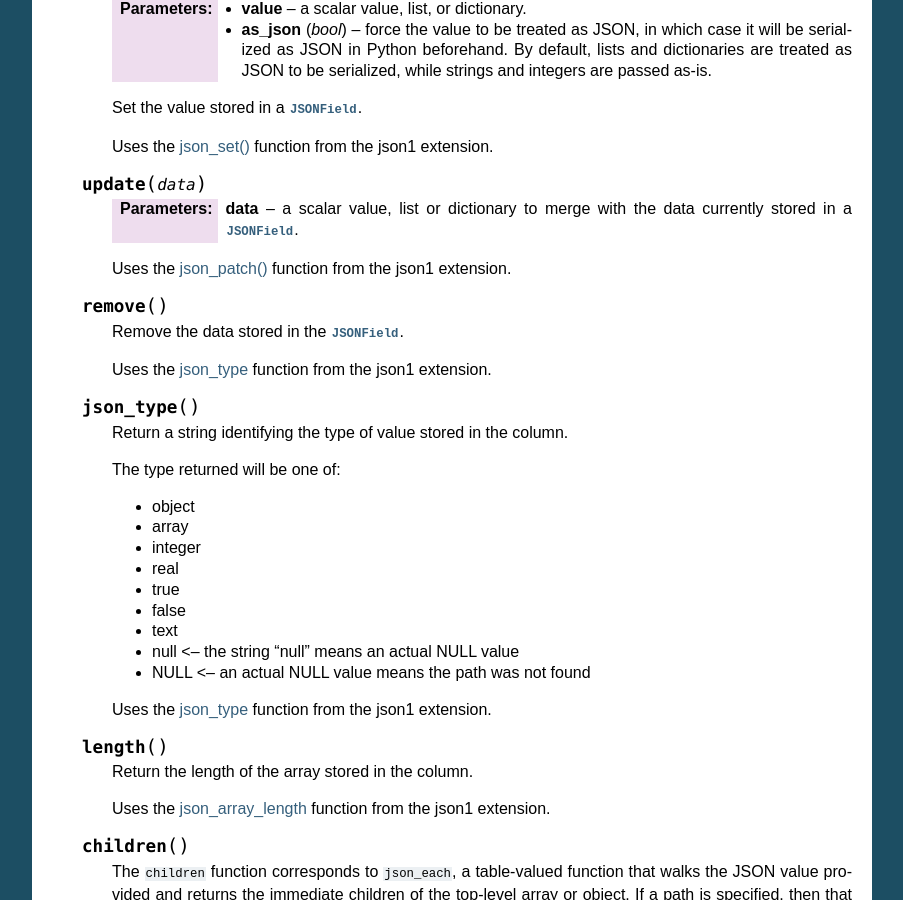
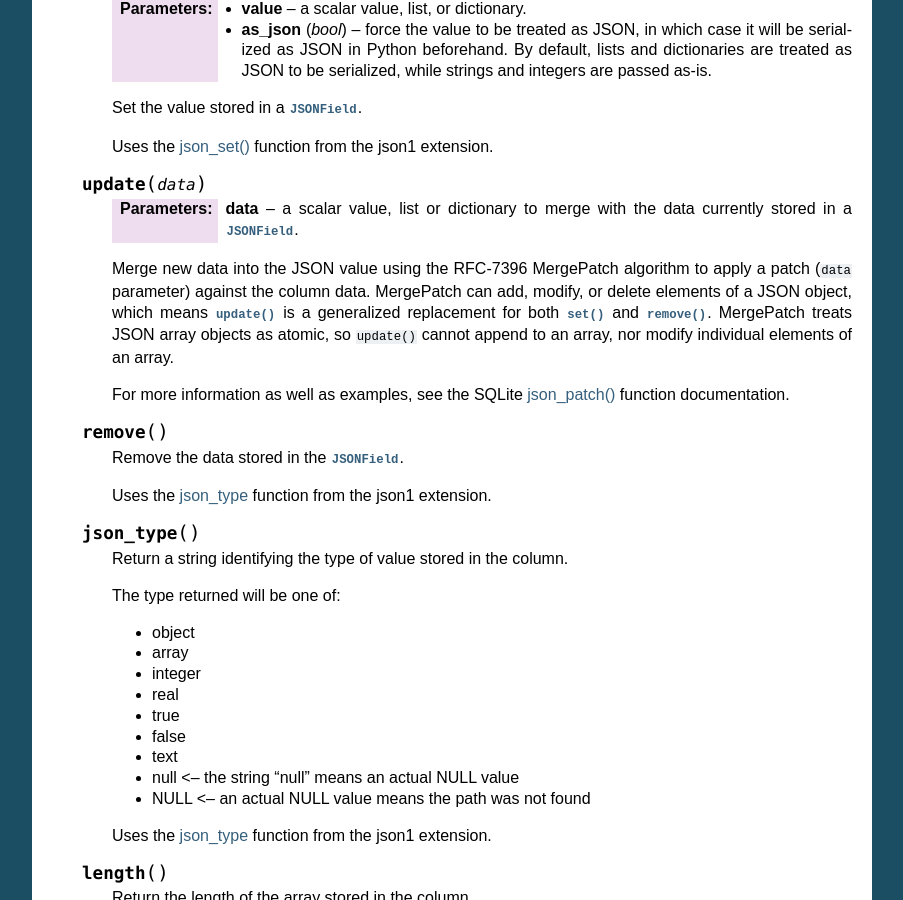
Before and after one commit to coleifer/peewee, a Sphinx documentation site: the page built from docs/peewee/sqlite_ext.rst, in a window 1280 px wide and 900 px high, scrolled down 6842 px. Shown: the whole window, without its empty margins (198-1101 px from the left). Built offline with Sphinx 7.4.7, drawn with Linux system fonts in a browser that asks for light colours; pages that are not in the unit, such as notebooks, are missing from menus; some of the changed text lies outside the part shown.

Commit message:
Enhance json update() documentation.

```diff
--- a/docs/peewee/sqlite_ext.rst
+++ b/docs/peewee/sqlite_ext.rst
@@ -453,8 +453,16 @@ APIs
         :param data: a scalar value, list or dictionary to merge with the data
             currently stored in a :py:class:`JSONField`.
 
-        Uses the `json_patch() <http://sqlite.org/json1.html#jpatch>`_ function
-        from the json1 extension.
+        Merge new data into the JSON value using the RFC-7396 MergePatch
+        algorithm to apply a patch (``data`` parameter) against the column
+        data. MergePatch can add, modify, or delete elements of a JSON object,
+        which means :py:meth:`~JSONField.update` is a generalized replacement
+        for both :py:meth:`~JSONField.set` and :py:meth:`~JSONField.remove`.
+        MergePatch treats JSON array objects as atomic, so ``update()`` cannot
+        append to an array, nor modify individual elements of an array.
+
+        For more information as well as examples, see the SQLite `json_patch() <http://sqlite.org/json1.html#jpatch>`_
+        function documentation.
 
     .. py:method:: remove()
 
@@ -587,8 +595,16 @@ APIs
         :param data: a scalar value, list or dictionary to merge with the data
             at the given location in the JSON data.
 
-        Uses the `json_patch() <http://sqlite.org/json1.html#jpatch>`_ function
-        from the json1 extension.
+        Merge new data into the JSON value using the RFC-7396 MergePatch
+        algorithm to apply a patch (``data`` parameter) against the column
+        data. MergePatch can add, modify, or delete elements of a JSON object,
+        which means :py:meth:`~JSONPath.update` is a generalized replacement
+        for both :py:meth:`~JSONPath.set` and :py:meth:`~JSONPath.remove`.
+        MergePatch treats JSON array objects as atomic, so ``update()`` cannot
+        append to an array, nor modify individual elements of an array.
+
+        For more information as well as examples, see the SQLite `json_patch() <http://sqlite.org/json1.html#jpatch>`_
+        function documentation.
 
     .. py:method:: remove()
 
```
